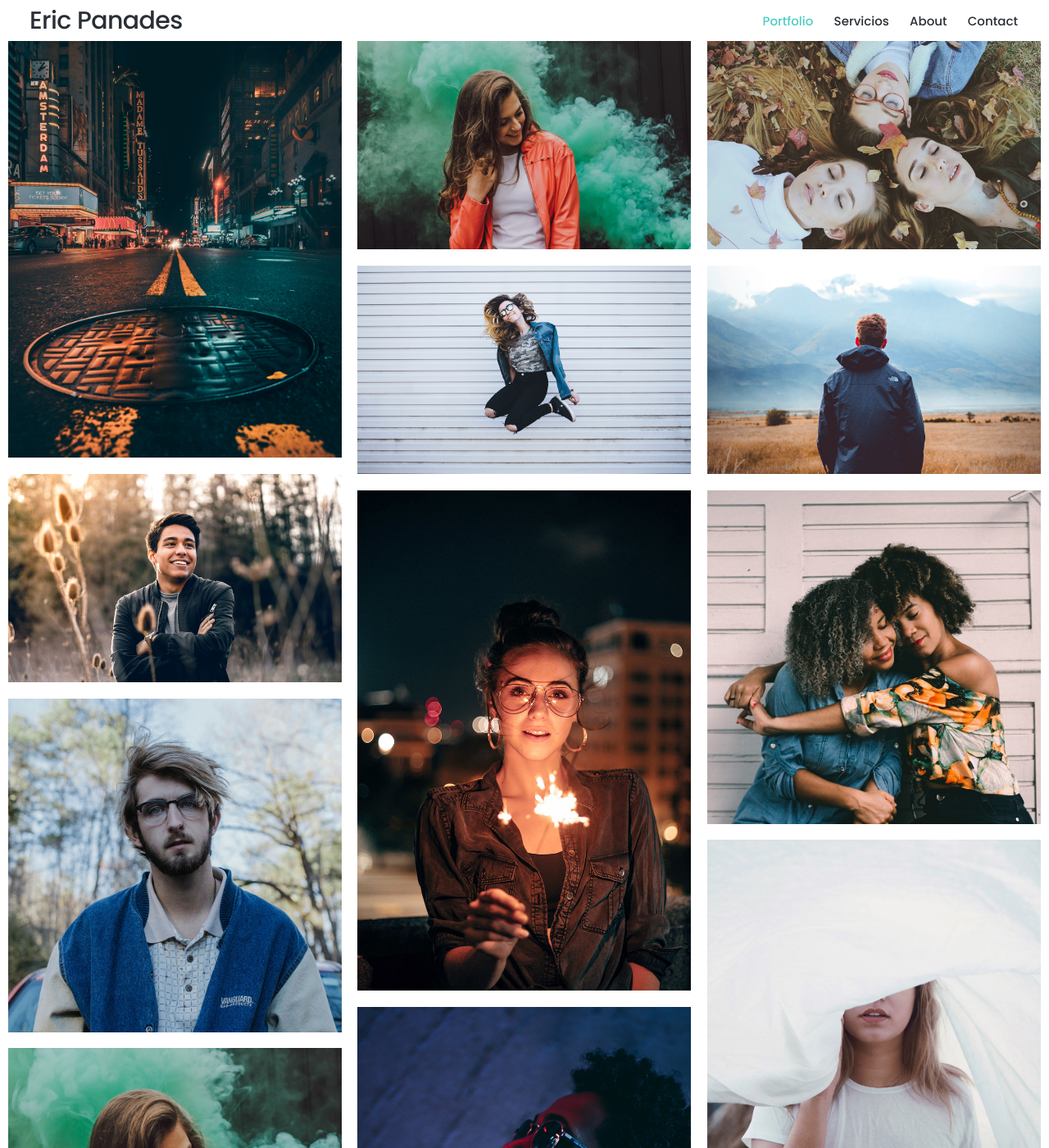
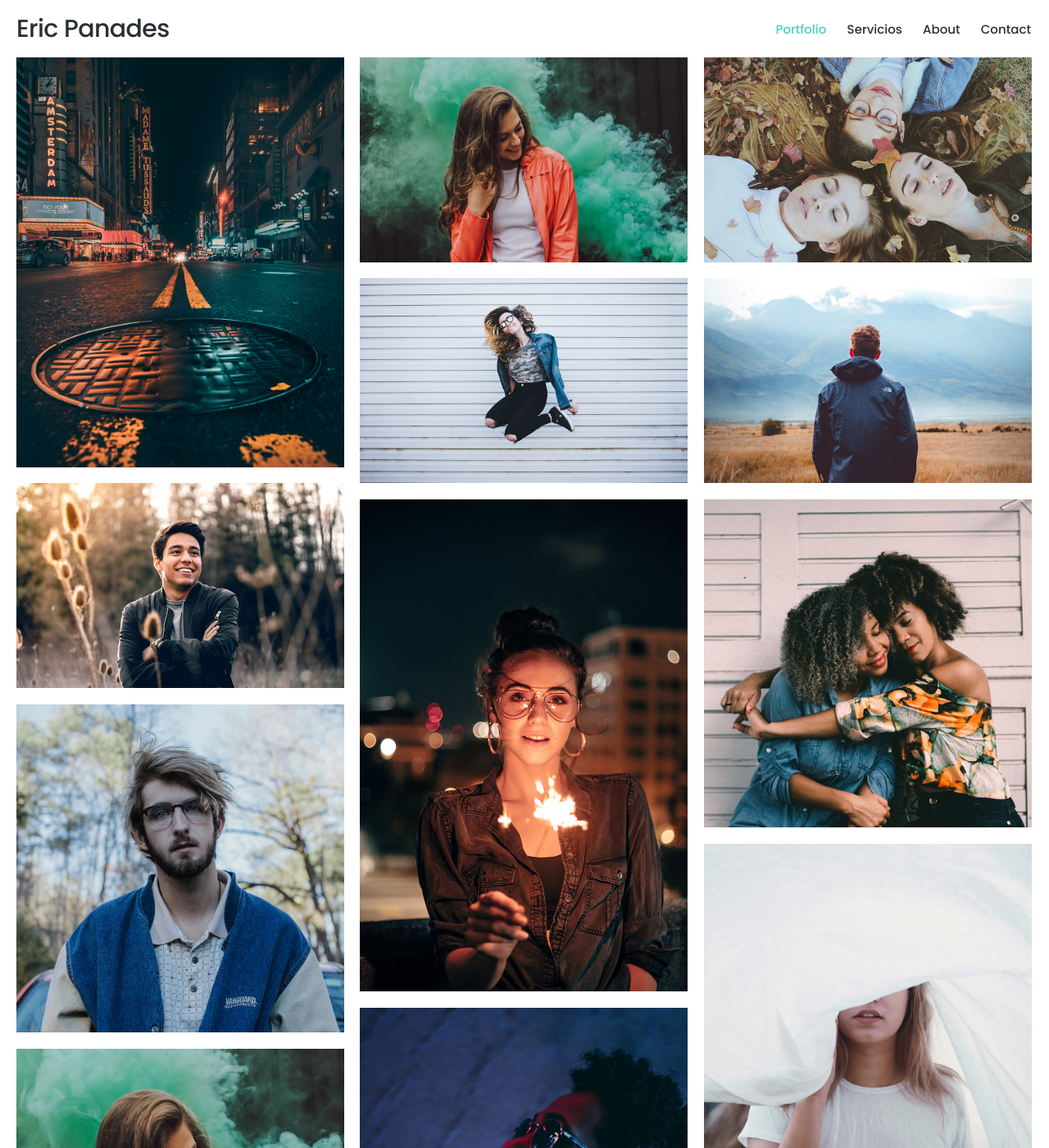
Before and after one commit to alejandrosospedra/alejandrosospedra.github.io, a Jekyll site: the page built from index.html, in a window 1280 px wide and 1400 px high. Shown: the whole window at 82% size. Built offline with Jekyll 4.4.1, drawn with Linux system fonts in a browser that asks for light colours; nearby versions of some CDN libraries.

Commit message:
style changes

```diff
--- a/_sass/_includes/_gallery.scss
+++ b/_sass/_includes/_gallery.scss
@@ -78,8 +78,8 @@
 .gallery--grid {
 
 	.gallery__wrap {
-		margin-left: -$grid-spacing/2;
-		margin-right: -$grid-spacing/2;
+		margin-left: 0;
+		margin-right: 0;
 	}
 
 	.gallery__item {
--- a/_sass/_includes/_header.scss
+++ b/_sass/_includes/_header.scss
@@ -9,13 +9,13 @@
 // - - - - - - - - - - - - - - - - - - - - - - - - - - - - - - - - - - - - Header
 
 .header {
-	padding: 10px 16px;
+	padding: 20px 0px;
 
 	.wrap {
 		max-width: 100%;
 
 		@include mq(tabletp) {
-			padding: 0 20px;
+			padding: 0px 20px;
 		}
 	}
 
@@ -24,7 +24,7 @@
 }
 
 .content {
-	padding-top: 50px;
+	padding-top: 70px;
 }
 
 .header__logo {
```
